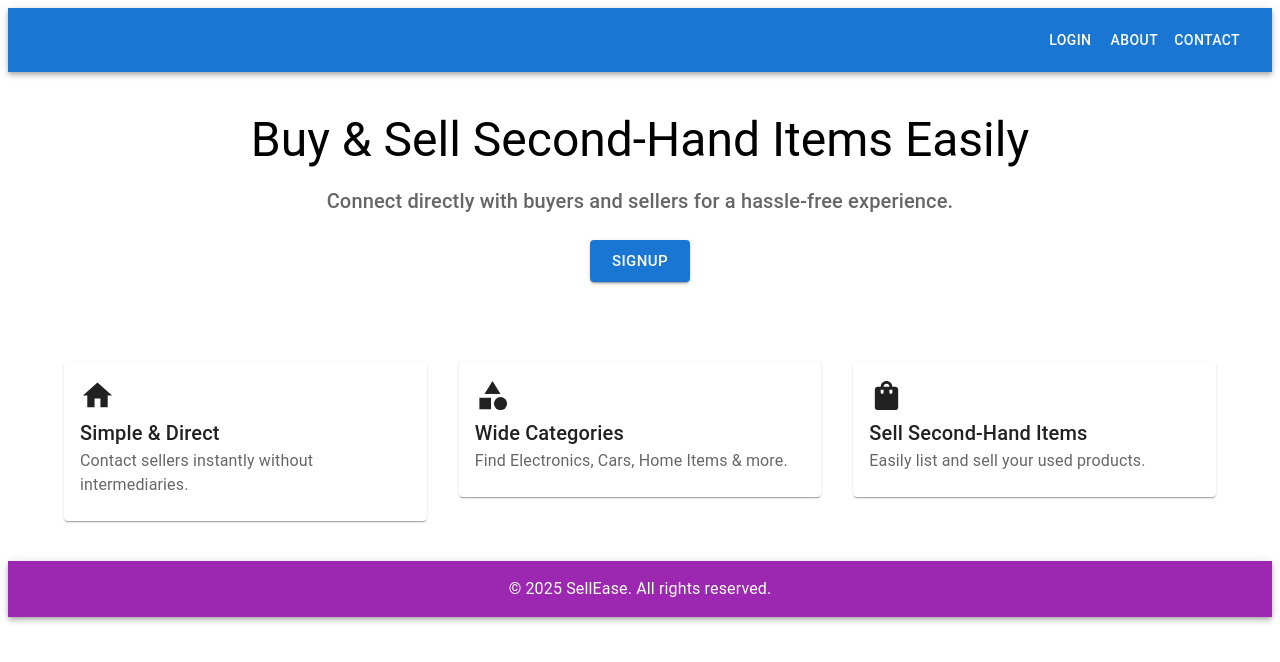
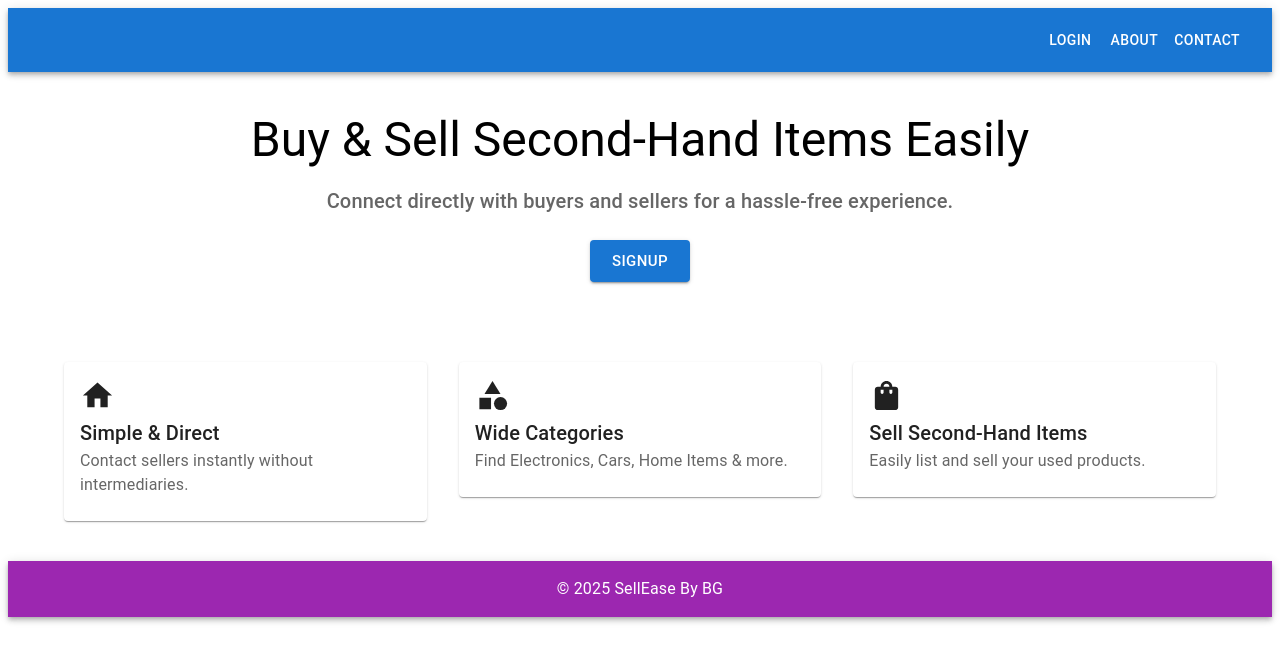
Before and after one commit to Bg987/SellEase-Frontend, a React (Vite) app: page / in a window 1280 px wide. Shown: the top 662 px of the page. Built offline with nearby package versions, Linux system fonts and the light colour scheme; no server answers.

Commit message:
url change

```diff
--- a/src/components/landing.jsx
+++ b/src/components/landing.jsx
@@ -86,7 +86,7 @@ const SellEaseLanding = () => {
 
       {/* Footer */}
       <AppBar position="static" color="secondary" sx={{ mt: 5, py: 2, textAlign: "center" }}>
-        <Typography variant="body1">&copy; 2025 SellEase. All rights reserved.</Typography>
+        <Typography variant="body1">&copy; 2025 SellEase By BG</Typography>
       </AppBar>
     </>
   );
```
